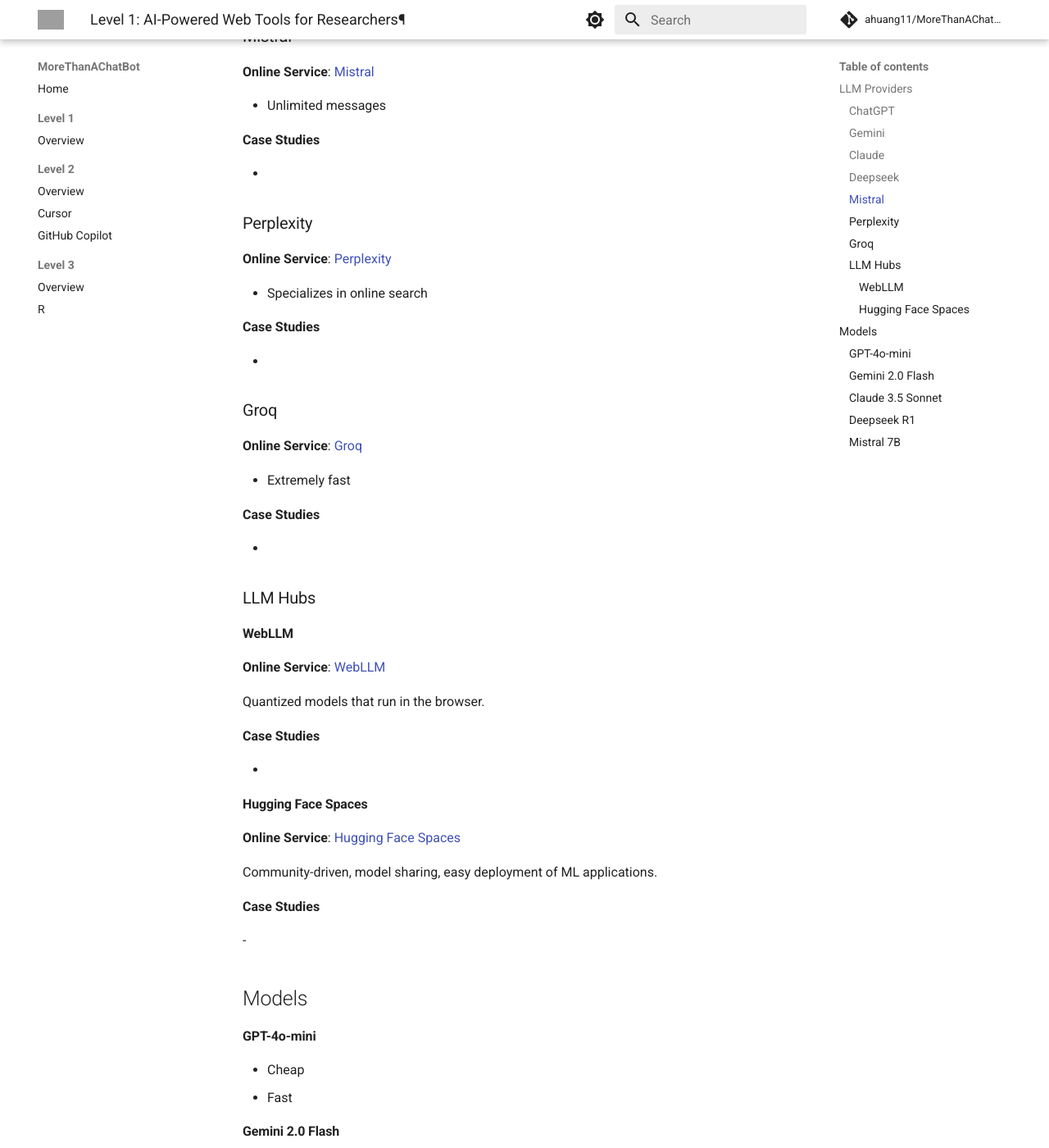
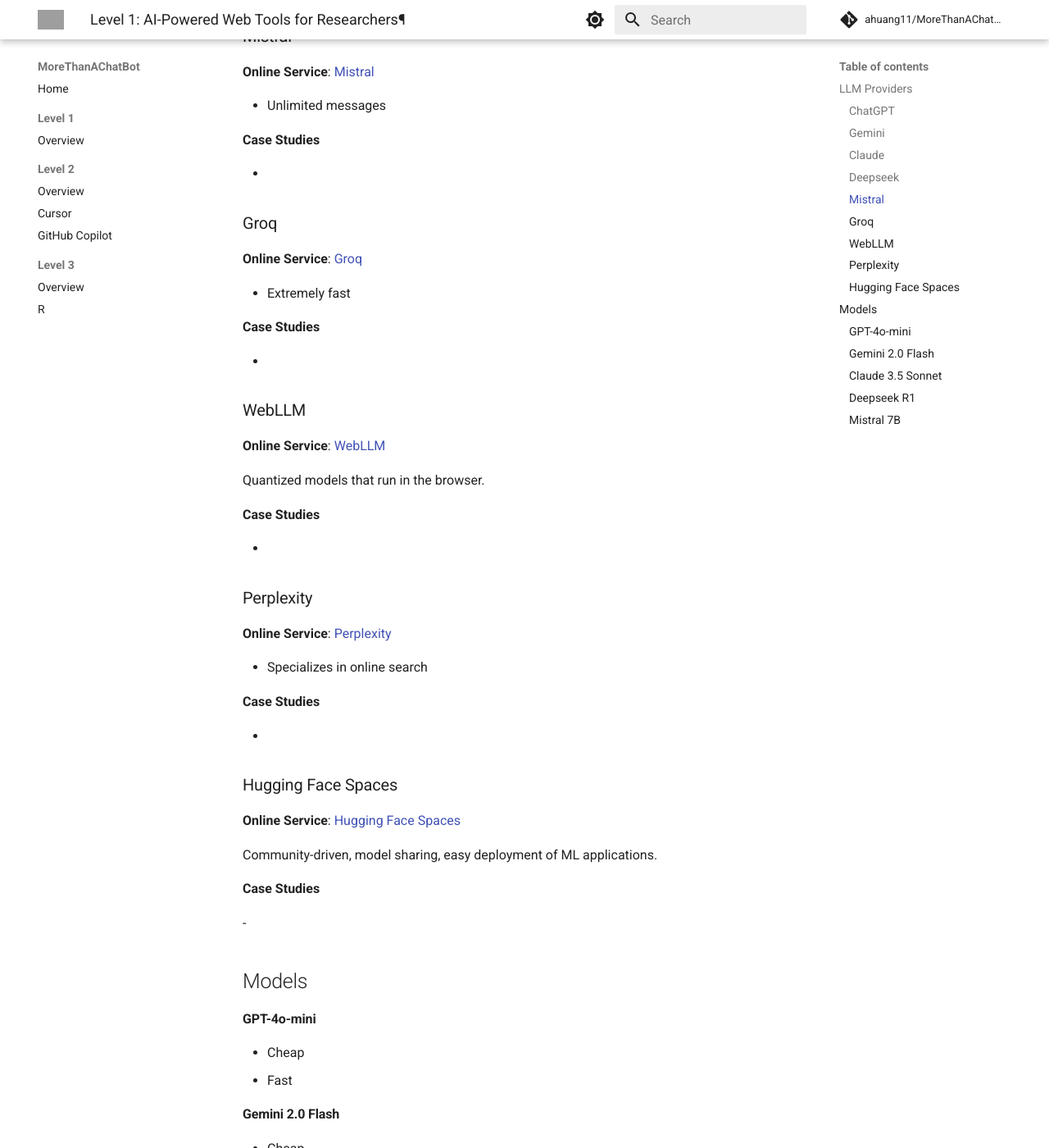
Before and after one commit to ahuang11/MoreThanAChatBot, an MkDocs documentation site: the page built from docs/level1/index.md, in a window 1280 px wide and 1400 px high, scrolled down 1493 px. Shown: the whole window at 82% size. Built offline with MkDocs 1.6.1 and Material for MkDocs 9.7.7, drawn with Linux system fonts in a browser that asks for light colours; comment, search, counter and statistics services are not loaded; some of the changed lines change nothing that is shown; grey boxes are pictures that could not be loaded.

Commit message:
Update index.md

```diff
--- a/docs/level1/index.md
+++ b/docs/level1/index.md
@@ -60,6 +60,26 @@
 
 -
 
+### Groq
+
+**Online Service**: [Groq](https://groq.com/)
+
+- Extremely fast
+
+**Case Studies**
+
+-
+
+### WebLLM
+
+**Online Service**: [WebLLM](https://chat.webllm.ai/)
+
+Quantized models that run in the browser.
+
+**Case Studies**
+
+-
+
 ### Perplexity
 
 **Online Service**: [Perplexity](https://www.perplexity.ai/)
@@ -70,29 +90,7 @@
 
 -
 
-### Groq
-
-**Online Service**: [Groq](https://groq.com/)
-
-- Extremely fast
-
-**Case Studies**
-
--
-
-### LLM Hubs
-
-#### WebLLM
-
-**Online Service**: [WebLLM](https://chat.webllm.ai/)
-
-Quantized models that run in the browser.
-
-**Case Studies**
-
--
-
-#### Hugging Face Spaces
+### Hugging Face Spaces
 
 **Online Service**: [Hugging Face Spaces](https://huggingface.co/spaces)
 
```
